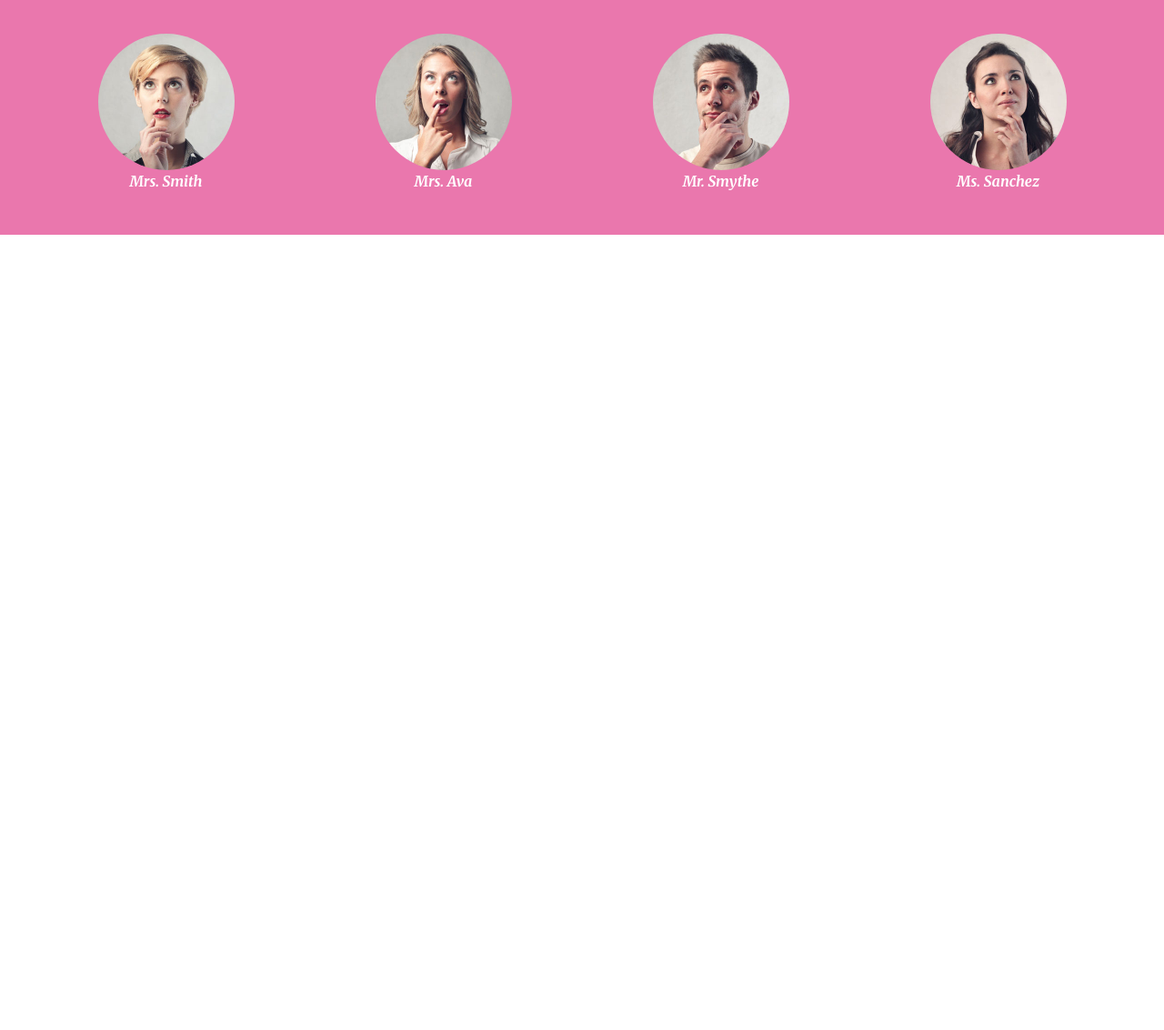
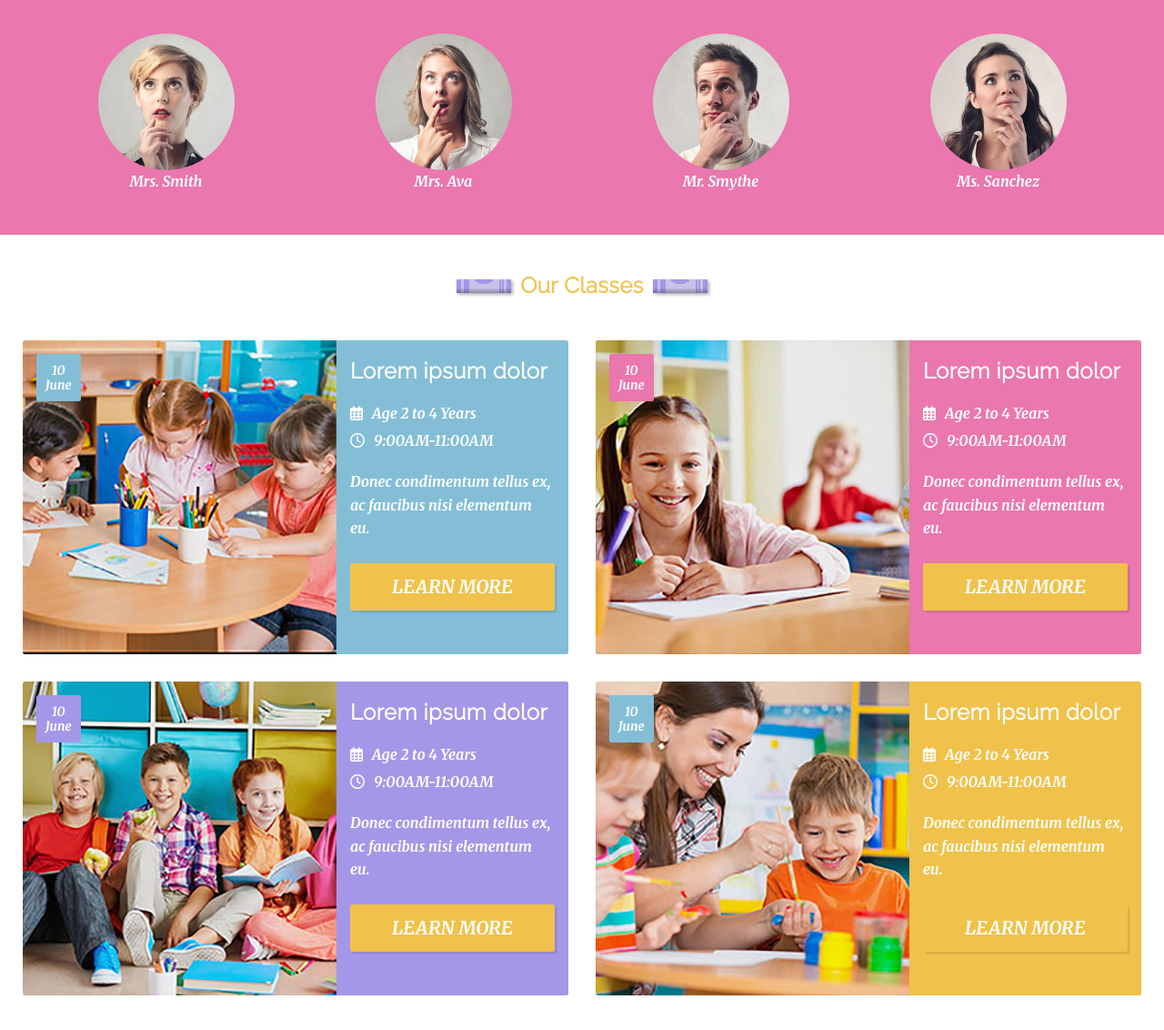
Before and after one commit to alikeici/kidzschool2, a plain HTML site: page index.html in a window 1280 px wide. Shown: the part 2097-3229 px from the top of the page at 91% size. Before the commit the page ends 2392 px from the top, so only its background shows below. Drawn offline with Linux system fonts and the light colour scheme.

Commit message:
Our classes

```diff
--- a/index.html
+++ b/index.html
@@ -322,7 +322,7 @@
     </section>
 
     <!--Teachers-->
-<div class="bg-cozy my-15 p-12">
+<section class="bg-cozy my-15 p-12">
 
     <!--Teachers Heading-->
     <section class="d-flex justify-content-center align-items-center mt-4 mb-10">
@@ -353,6 +353,83 @@
 
             </div>
         </div>
-</div>
+</section>
+<!--Our Classes Heading-->
+<section class="d-flex justify-content-center align-items-center mt-15 mb-10">
+    <div class="crayon" style="--crayon-color:#a597e7; --crayon-paper-color: #c9c2e7; --crayon-line-color:#a597e7;"></div>
+    <h2 class="mx-4 text-warning">Our Classes</h2>
+    <div class="crayon" style="--crayon-color:#a597e7; --crayon-paper-color: #c9c2e7; --crayon-line-color:#a597e7;"></div>
+    </section>
+
+<!--Our Classes-->
+<section class="mb-15">
+    <!--Our Classes Container-->
+    <div class="d-flex justify-content-center flex-wrap text-white max-width mx-auto ">
+    <!--Classes Card-->
+    <div class="d-flex position-relative overflow-hidden border-radius m-6 card-width ">
+        <img src="images/images/events/events-img1.jpg" class="img-lg-width"alt="Cildren playing at school">
+        <div class="d-flex flex-column bg-info p-6">
+            <h2 class="mb-6">Lorem ipsum dolor</h2>
+            <div><i class="far fa-calendar-alt mr-4 mb-4"></i>Age 2 to 4 Years</div>
+            <div><i class="far fa-clock mr-4 mb-10"></i>9:00AM-11:00AM</div>
+            <div class="mb-10">Donec condimentum tellus ex, ac faucibus nisi elementum eu.</div>
+            <a class="btn-warning text-size-lg text-uppercase text-center border-radius shadow-lg p-4 mb-4"><i>learn more</i></a>
+        </div>
+        <div class="d-flex flex-column justify-content-center align-items-center bg-info position-absolute m-6 p-4 text-bold text-size-xs lh-md border-radius">
+            <div>10</div>
+            <div>June</div>
+        </div>
+    </div>
+        <!--Classes Card-->
+        <div class="d-flex position-relative overflow-hidden border-radius m-6 card-width ">
+            <img src="images/images/events/events-img2.jpg" class="img-lg-width"alt="Cildren playing at school">
+            <div class="d-flex flex-column bg-cozy p-6">
+                <h2 class="mb-6">Lorem ipsum dolor</h2>
+                <div><i class="far fa-calendar-alt mr-4 mb-4"></i>Age 2 to 4 Years</div>
+                <div><i class="far fa-clock mr-4 mb-10"></i>9:00AM-11:00AM</div>
+                <div class="mb-10">Donec condimentum tellus ex, ac faucibus nisi elementum eu.</div>
+                <a class="btn-warning text-size-lg text-uppercase text-center border-radius shadow-lg p-4 mb-4"><i>learn more</i></a>
+            </div>
+            <div class="d-flex flex-column justify-content-center align-items-center bg-cozy position-absolute m-6 p-4 text-bold text-size-xs lh-md border-radius">
+                <div>10</div>
+                <div>June</div>
+            </div>
+        </div>
+            <!--Classes Card-->
+    <div class="d-flex position-relative overflow-hidden border-radius m-6 card-width ">
+        <img src="images/images/events/events-img3.jpg" class="img-lg-width"alt="Cildren playing at school">
+        <div class="d-flex flex-column bg-primary p-6">
+            <h2 class="mb-6">Lorem ipsum dolor</h2>
+            <div><i class="far fa-calendar-alt mr-4 mb-4"></i>Age 2 to 4 Years</div>
+            <div><i class="far fa-clock mr-4 mb-10"></i>9:00AM-11:00AM</div>
+            <div class="mb-10">Donec condimentum tellus ex, ac faucibus nisi elementum eu.</div>
+            <a class="btn-warning text-size-lg text-uppercase text-center border-radius shadow-lg p-4 mb-4"><i>learn more</i></a>
+        </div>
+        <div class="d-flex flex-column justify-content-center align-items-center bg-primary position-absolute m-6 p-4 text-bold text-size-xs lh-md border-radius">
+            <div>10</div>
+            <div>June</div>
+        </div>
+    </div>
+        <!--Classes Card-->
+        <div class="d-flex position-relative overflow-hidden border-radius m-6 card-width ">
+            <img src="images/images/events/events-img4.jpg" class="img-lg-width"alt="Cildren playing at school">
+            <div class="d-flex flex-column bg-warning p-6">
+                <h2 class="mb-6">Lorem ipsum dolor</h2>
+                <div><i class="far fa-calendar-alt mr-4 mb-4"></i>Age 2 to 4 Years</div>
+                <div><i class="far fa-clock mr-4 mb-10"></i>9:00AM-11:00AM</div>
+                <div class="mb-10">Donec condimentum tellus ex, ac faucibus nisi elementum eu.</div>
+                <a class="btn-warning text-size-lg text-uppercase text-center border-radius shadow-lg p-4 mb-4"><i>learn more</i></a>
+            </div>
+            <div class="d-flex flex-column justify-content-center align-items-center bg-info position-absolute m-6 p-4 text-bold text-size-xs lh-md border-radius">
+                <div>10</div>
+                <div>June</div>
+            </div>
+        </div>
+
+
+</section>
+
+
+
 </body>
 </html>
--- a/layout.css
+++ b/layout.css
@@ -1,6 +1,7 @@
 /* widths*/
 
 .max-width{max-width: 192rem;}
+.card-width{max-width: 60rem;}
 
 /*Position*/
 .position-relative{position: relative !important;}
@@ -59,6 +60,7 @@
 .text-decoration-none{text-decoration: none;}
 .text-center{text-align: center;}
 .text-uppercase{text-transform:uppercase}
+.text-bold{font-weight: bold;}
 
 .lh-sm{line-height: var(--line-height-sm);}
 .lh-md{line-height: var(--line-height-md);}
@@ -102,6 +104,7 @@ nav div a:not(:first-child){margin-left:var(--distance-12) ;}
 .logo-width{
     max-width: 13rem;
 }
+.img-lg-width{max-width: 60%;}
 
 /*slideshow*/
 .slider-width{width: 400%; /*100% per image*/ }
```
